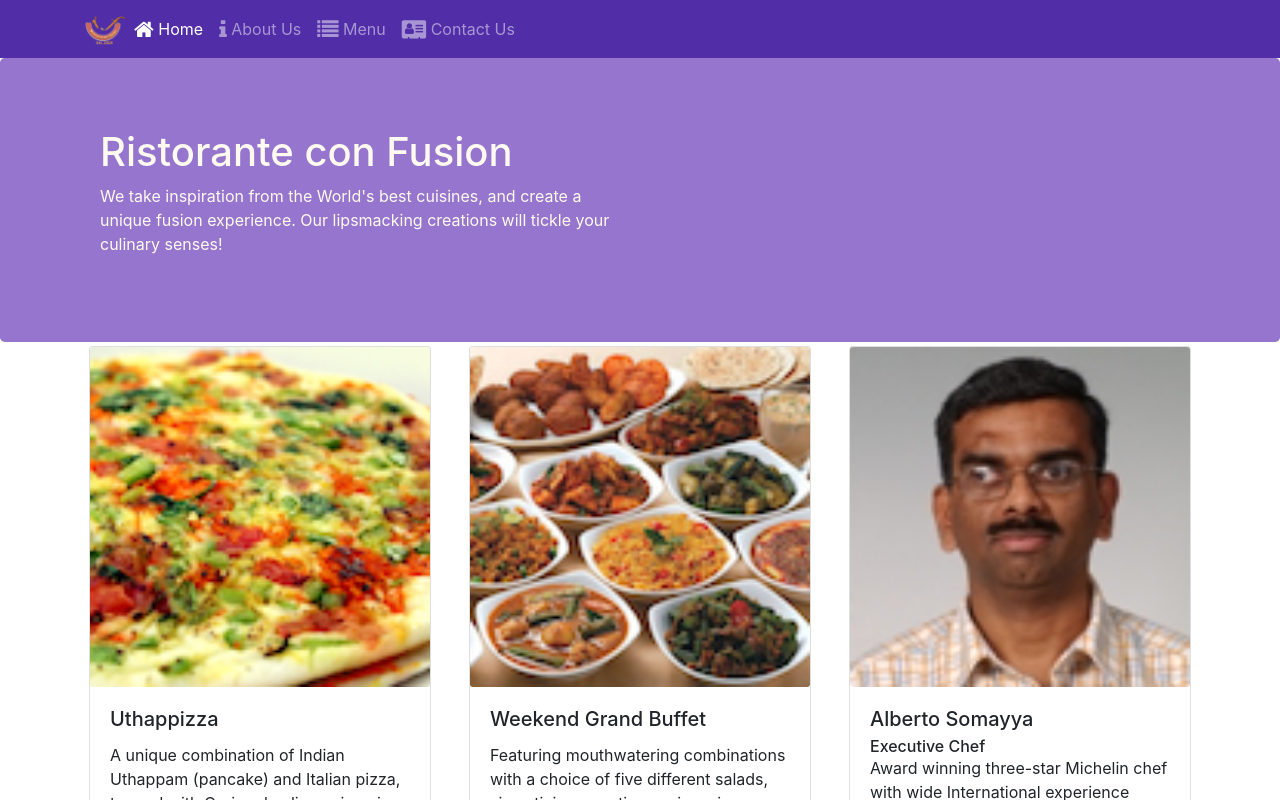
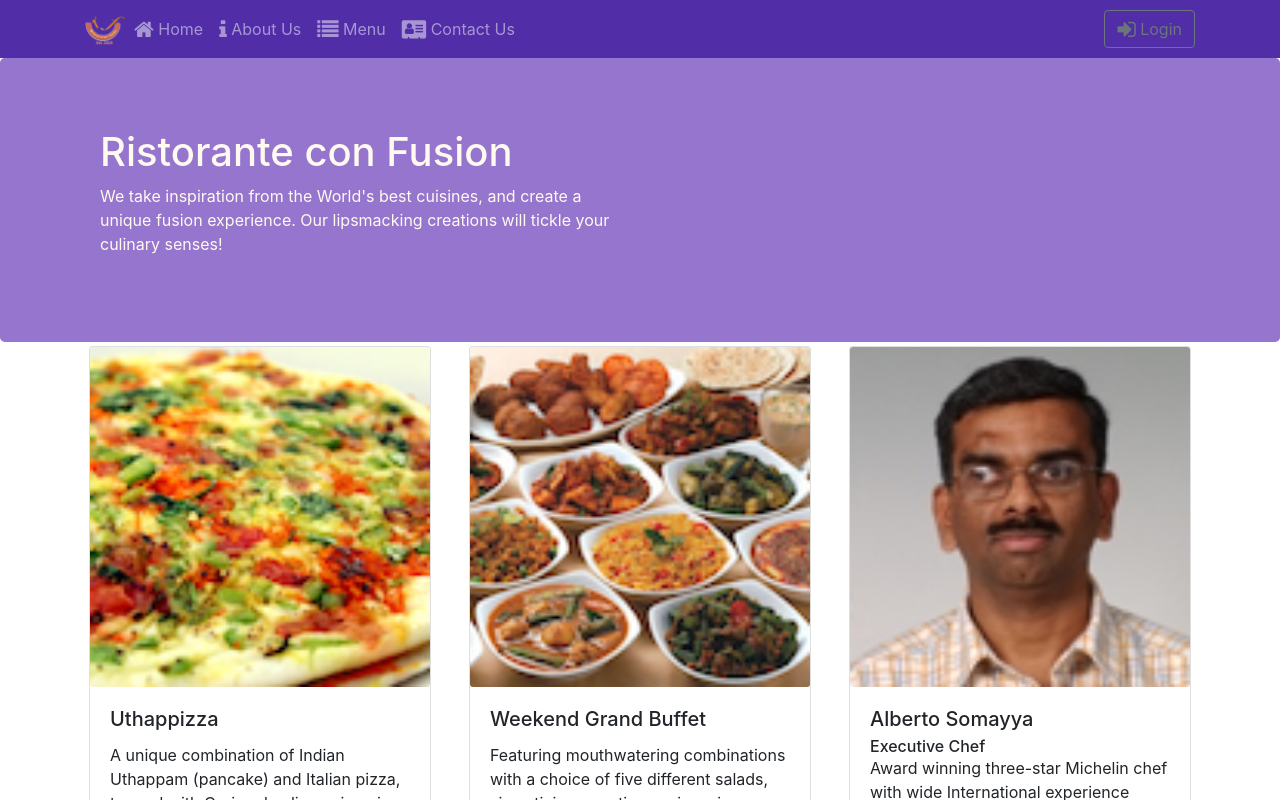
Before and after one commit to Roza001/Coursea-React, a React (Create React App) app in the folder react/confusion/: page /home in a window 1280 px wide. Shown: the top 800 px of the page. Built offline with nearby package versions, Linux system fonts and the light colour scheme.

Commit message:
Uncontrolled Forms

```diff
--- a/react/confusion/src/components/HeaderComponent.js
+++ b/react/confusion/src/components/HeaderComponent.js
@@ -1,6 +1,7 @@
 import React, {Component} from 'react';
-import { Nav, Navbar, NavbarBrand, NavbarToggler, Collapse, NavItem, Jumbotron } from 'reactstrap';
-import { NavLink } from 'react-router-dom';
+import { Navbar, NavLink, NavbarBrand, Nav, NavbarToggler, Collapse, NavItem, Jumbotron,
+    Button, Modal, ModalHeader, ModalBody,
+    Form, FormGroup, Input, Label } from 'reactstrap';
 
 class Header extends Component {
     constructor(props) {
@@ -8,8 +9,12 @@
 
         this.toggleNav = this.toggleNav.bind(this);
         this.state = {
-          isNavOpen: false
+          isNavOpen: false,
+          isModalOpen: false
         };
+        this.toggleNav = this.toggleNav.bind(this);
+        this.toggleModal = this.toggleModal.bind(this);
+        this.handleLogin = this.handleLogin.bind(this);
       }
 
       toggleNav() {
@@ -18,9 +23,21 @@
         });
       }
 
+      toggleModal(){
+        this.setState({
+            isModalOpen: !this.state.isModalOpen
+          });
+      }
+
+      handleLogin(event){
+        this.toggleModal();
+        alert("Username: " + this.username.value + " Password: " + this.password.value + " Remember: " + this.remember.checked);
+        event.preventDefault();
+      }
+
     render() {
         return(
-            <div>
+            <React.Fragment>
                 <Navbar dark expand="md">
                     <div className="container">
                         <NavbarToggler onClick={this.toggleNav} />
@@ -40,6 +57,13 @@
                                 <NavLink className="nav-link" to='/contactus'><span className="fa fa-address-card fa-lg"></span> Contact Us</NavLink>
                             </NavItem>
                             </Nav>
+                            <Nav className="ml-auto" navbar>
+                                <NavItem>
+                                    <Button outline onClick={this.toggleModal}>
+                                        <span className="fa fa-sign-in fa-lg"></span> Login
+                                    </Button>
+                                </NavItem>
+                            </Nav>
                         </Collapse>
                     </div>
                 </Navbar>
@@ -53,7 +77,29 @@
                         </div>
                     </div>
                 </Jumbotron>
-            </div>
+                <Modal isOpen={this.state.isModalOpen} toggle={this.toggleModal}>
+                    <ModalHeader toggle={this.toggleModal}>Login</ModalHeader>
+                    <ModalBody>
+                        <Form onSubmit={this.handleLogin}>
+                            <FormGroup>
+                                <Label htmlFor="username" >Username</Label>
+                                <Input type="text" id="username" name="username" innerRef={(input) => this.username = input}/>
+                            </FormGroup>
+                            <FormGroup>
+                                <Label htmlFor="password" >Password</Label>
+                                <Input type="password" id="password" name="password" innerRef={(input) => this.password = input}/>
+                            </FormGroup>
+                            <FormGroup check>
+                                <Label check>
+                                    <Input type="checkbox" name="remember" innerRef={(input) => this.remember = input}/>
+                                    Remember me
+                                </Label>
+                            </FormGroup>
+                            <Button type="submit" value="submit" color="primary">Login</Button>
+                        </Form>
+                    </ModalBody>
+                </Modal>
+            </React.Fragment>
         );
     }
 }
```
